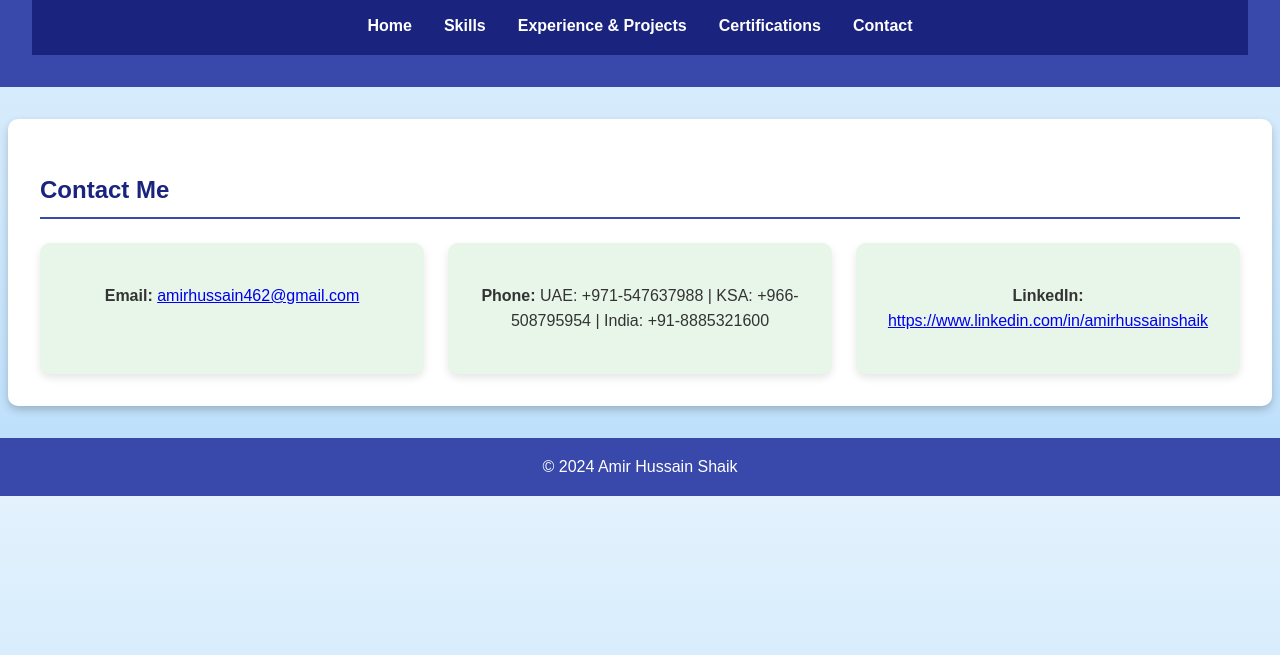
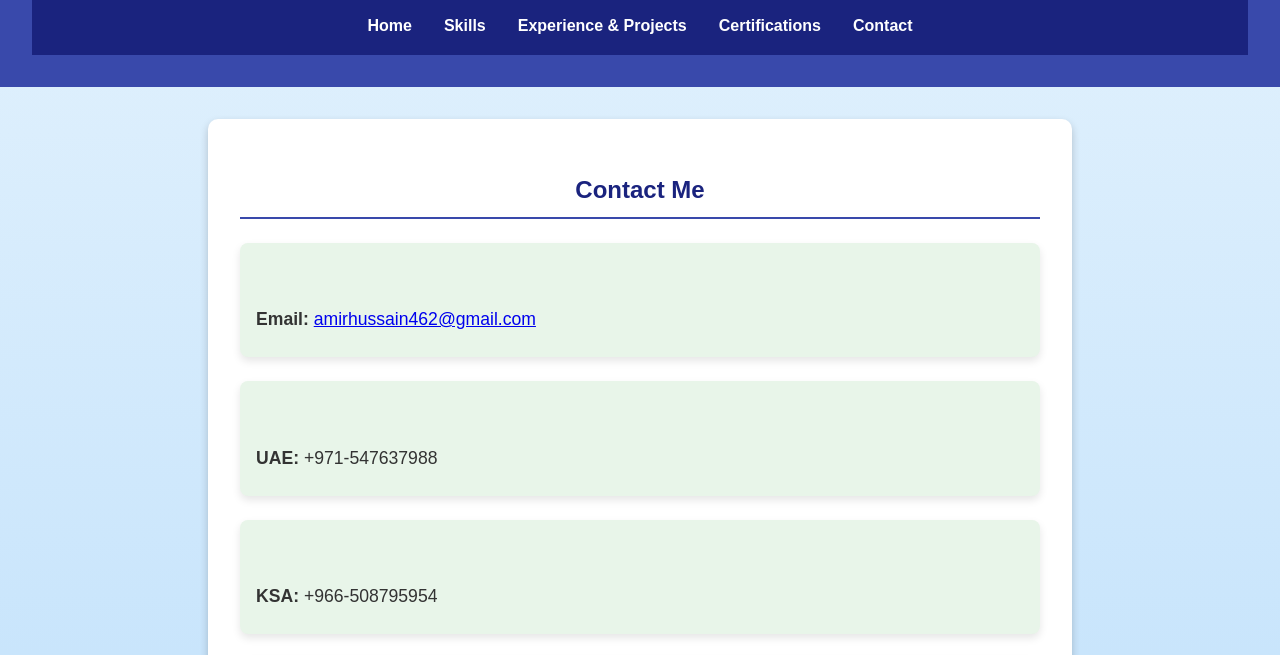
Before and after one commit to amirhussain462/profile, a plain HTML site: page contact.html in a window 1280 px wide. Shown: the part 99-754 px from the top of the page. Drawn offline with Linux system fonts and the light colour scheme.

Commit message:
Update contact.html

```diff
--- a/contact.html
+++ b/contact.html
@@ -47,7 +47,7 @@
 
         section {
             padding: 2rem;
-            max-width: 1200px;
+            max-width: 800px;
             margin: 2rem auto;
             background: white;
             border-radius: 10px;
@@ -59,19 +59,14 @@
             border-bottom: 2px solid #3949ab;
             padding-bottom: 0.5rem;
             margin-bottom: 1.5rem;
-        }
-
-        .contact-info {
-            display: grid;
-            grid-template-columns: repeat(auto-fit, minmax(300px, 1fr));
-            gap: 1.5rem;
             text-align: center;
         }
 
         .contact-item {
-            padding: 1.5rem;
+            margin-bottom: 1.5rem;
+            padding: 1rem;
             background: #e8f5e9;
-            border-radius: 10px;
+            border-radius: 8px;
             box-shadow: 0 4px 8px rgba(0, 0, 0, 0.1);
             transition: transform 0.3s, box-shadow 0.3s;
         }
@@ -82,9 +77,15 @@
         }
 
         .contact-item i {
-            font-size: 2rem;
+            font-size: 1.5rem;
             color: #3949ab;
-            margin-bottom: 1rem;
+            margin-right: 0.5rem;
+        }
+
+        .contact-item p {
+            margin: 0.5rem 0;
+            font-size: 1.1rem;
+            color: #333;
         }
 
         footer {
@@ -112,22 +113,31 @@
     </header>
     <section>
         <h2>Contact Me</h2>
-        <div class="contact-info" id="contact-info"></div>
+        <div id="contact-info">
+            <div class="contact-item">
+                <i class="fa fa-envelope"></i>
+                <p><strong>Email:</strong> <a href="mailto:amirhussain462@gmail.com">amirhussain462@gmail.com</a></p>
+            </div>
+            <div class="contact-item">
+                <i class="fa fa-phone"></i>
+                <p><strong>UAE:</strong> +971-547637988</p>
+            </div>
+            <div class="contact-item">
+                <i class="fa fa-phone"></i>
+                <p><strong>KSA:</strong> +966-508795954</p>
+            </div>
+            <div class="contact-item">
+                <i class="fa fa-phone"></i>
+                <p><strong>India:</strong> +91-8885321600</p>
+            </div>
+            <div class="contact-item">
+                <i class="fa fa-linkedin"></i>
+                <p><strong>LinkedIn:</strong> <a href="https://www.linkedin.com/in/amirhussainshaik" target="_blank">linkedin.com/in/amirhussainshaik</a></p>
+            </div>
+        </div>
     </section>
     <footer>
         <p>© 2024 Amir Hussain Shaik</p>
     </footer>
-    <script>
-        fetch('contact.json')
-            .then(response => response.json())
-            .then(data => {
-                const contactInfo = document.getElementById('contact-info');
-                const email = `<div class="contact-item"><i class="fa fa-envelope"></i><p><strong>Email:</strong> <a href="mailto:${data.email}">${data.email}</a></p></div>`;
-                const phone = `<div class="contact-item"><i class="fa fa-phone"></i><p><strong>Phone:</strong> ${data.phone}</p></div>`;
-                const linkedin = `<div class="contact-item"><i class="fa fa-linkedin"></i><p><strong>LinkedIn:</strong> <a href="${data.linkedin}" target="_blank">${data.linkedin}</a></p></div>`;
-                contactInfo.innerHTML = email + phone + linkedin;
-            })
-            .catch(error => console.error('Error loading contact data:', error));
-    </script>
 </body>
 </html>
```
